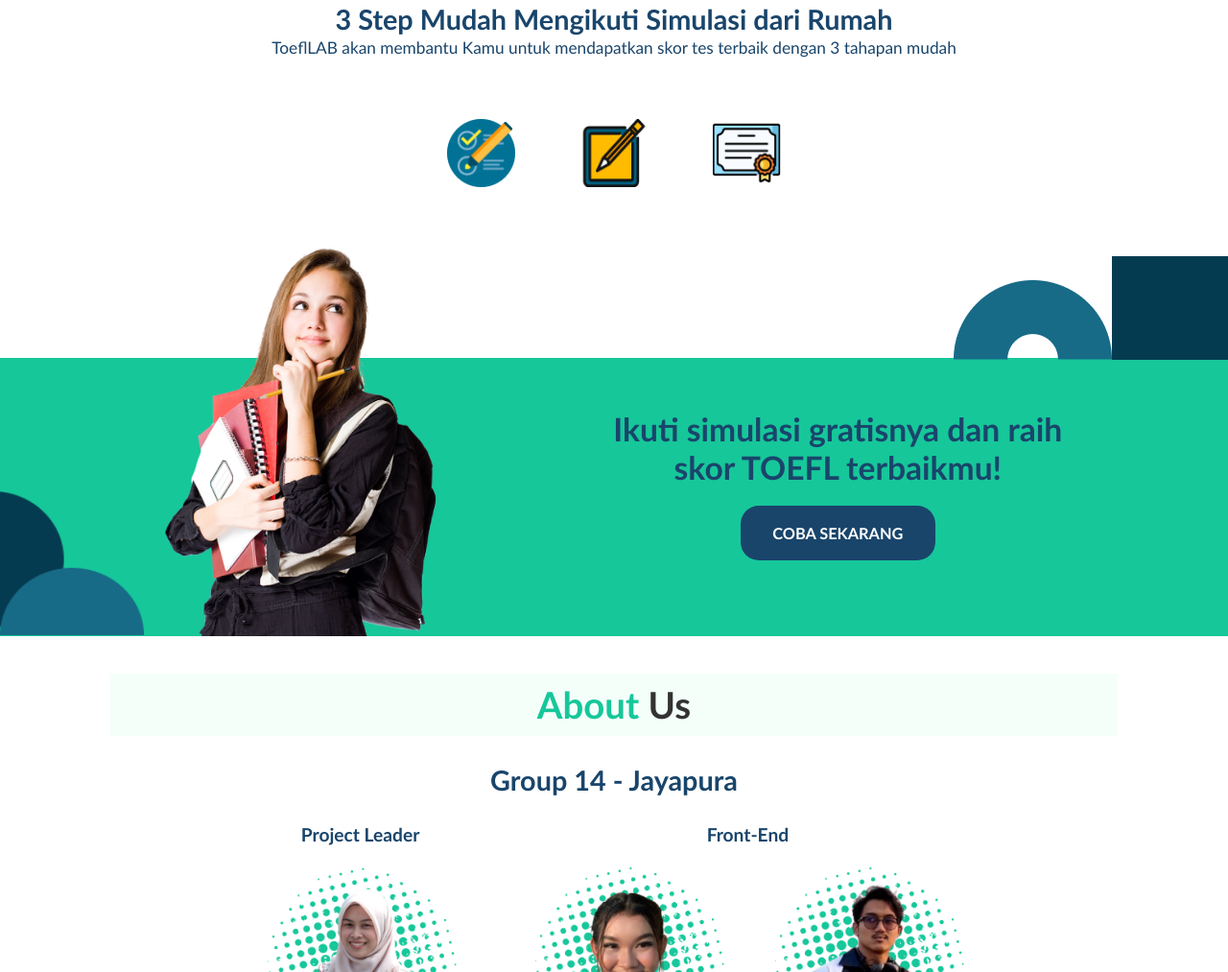
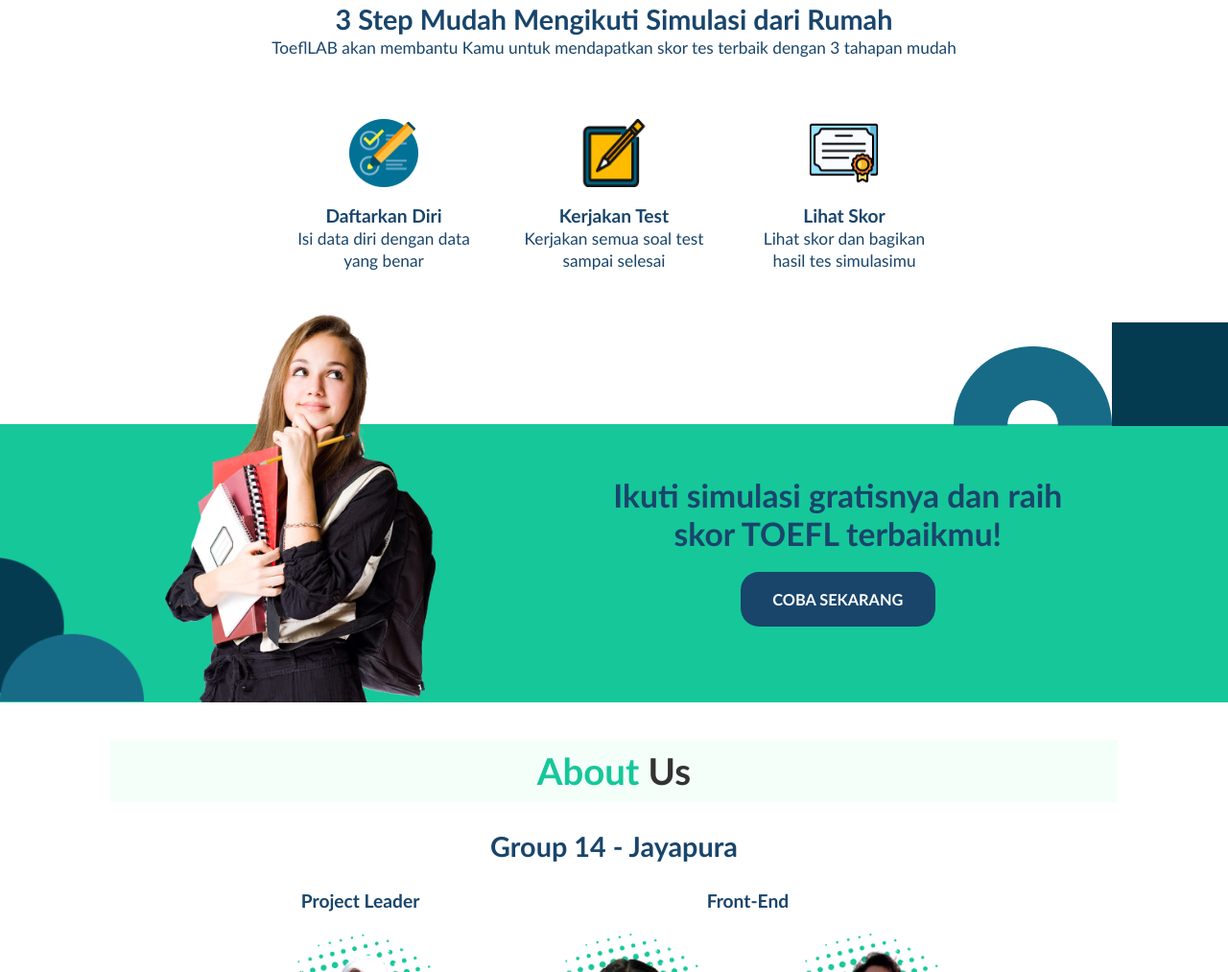
Before and after one commit to Kampus-Merdeka-Software-Engineering/FE-Jayapura-14, a plain HTML site: page index.html in a window 1280 px wide. Shown: the part 949-1962 px from the top of the page at 96% size. Drawn offline with Linux system fonts and the light colour scheme.

Commit message:
modified

```diff
--- a/index.html
+++ b/index.html
@@ -54,13 +54,13 @@
             <br>
             <ul class="step-details">
                 <li><img src="assets/img/image11.png" alt="" class="pict"><br>
-                    <p></p><span></span>
+                    <p>Daftarkan Diri</p><span>Isi data diri dengan data yang benar</span>
                 </li>
                 <li><img src="assets/img/image12.png" alt="" class="pict"><br>
-                    <p></p><span></span>
+                    <p>Kerjakan Test</p><span>Kerjakan semua soal test sampai selesai</span>
                 </li>
                 <li><img src="assets/img/image13.png" alt="" class="pict"><br>
-                    <p></p><span></span>
+                    <p>Lihat Skor</p><span>Lihat skor dan bagikan hasil tes simulasimu</span>
                 </li>
             </ul>
         </div>
```
